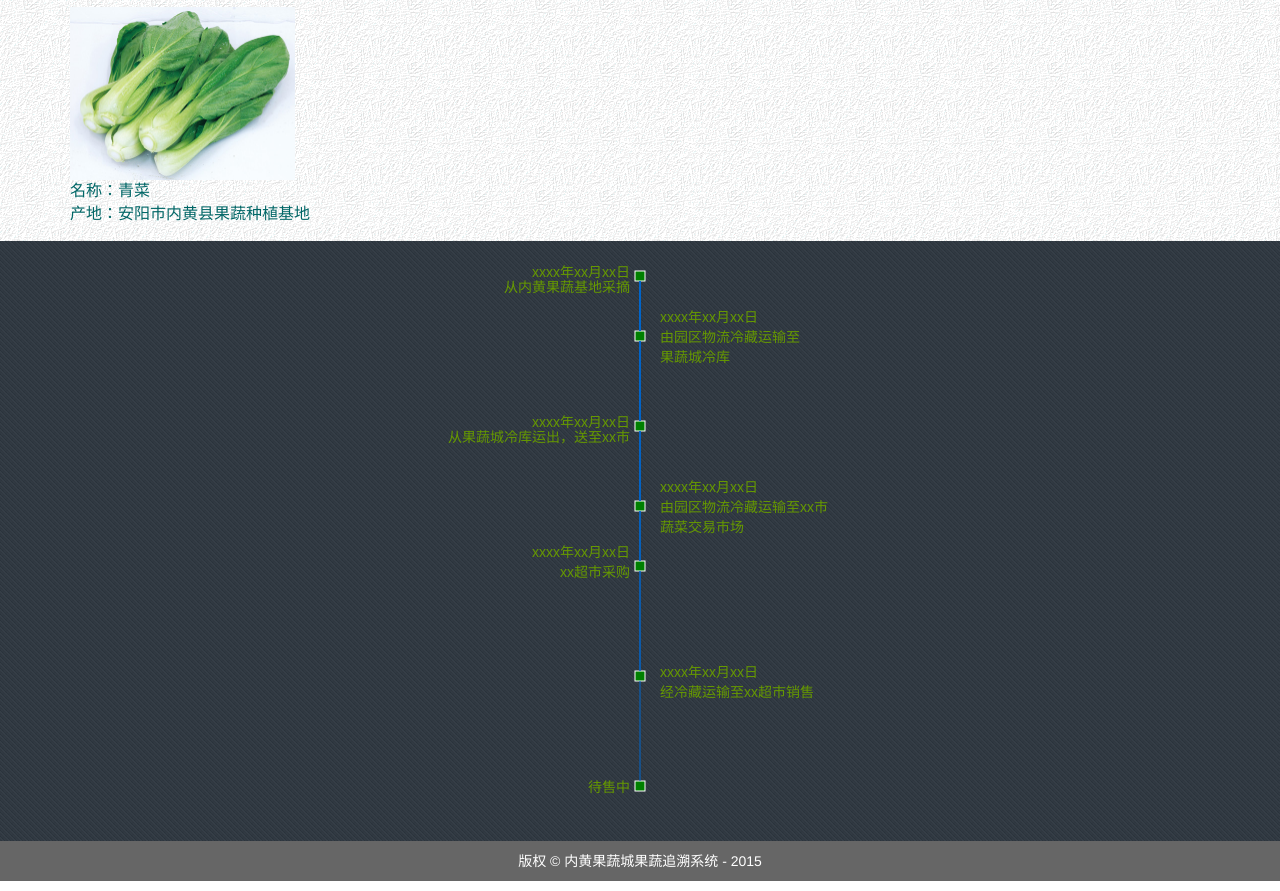
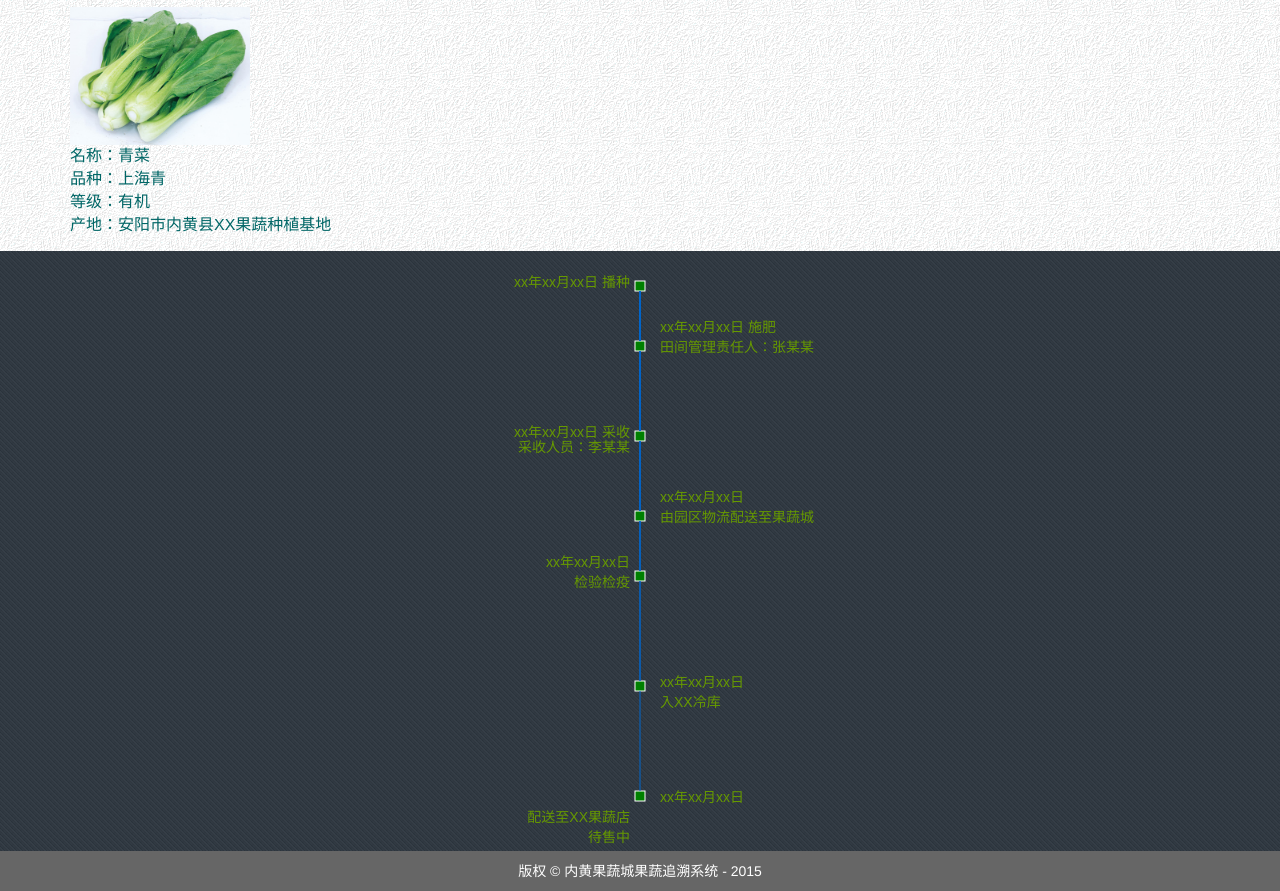
Before and after one commit to zzuwzj/QRCodeDemo, a plain HTML site: page demo.html in a window 1280 px wide. Shown: the part 53-944 px from the top of the page. Drawn offline with nearby package versions, Linux system fonts and the light colour scheme.

Commit message:
update demo

```diff
--- a/demo.html
+++ b/demo.html
@@ -50,7 +50,9 @@
         <div class="container">
             <img class="mainImg" src="images/qingcai.jpg" />
             <p>名称：青菜</br>
-                产地：安阳市内黄县果蔬种植基地</p>
+                品种：上海青</br>
+                等级：有机</br>
+                产地：安阳市内黄县XX果蔬种植基地</p>
         </div>
     </div>
 
--- a/javascripts/demo.js
+++ b/javascripts/demo.js
@@ -24,21 +24,29 @@ function init() {
   drawLine('track-info', midx, 330, midx, 430);
   drawLine('track-info', midx, 440, midx, 540);
 
-  drawText('track-info', midx + halfRectW, 25, true, 'xxxx年xx月xx日');
-  drawText('track-info', midx + halfRectW, 40, true, '从内黄果蔬基地采摘');
-  drawText('track-info', midx + halfRectW, 70, false, 'xxxx年xx月xx日');
-  drawText('track-info', midx + halfRectW, 90, false, '由园区物流冷藏运输至');
-  drawText('track-info', midx + halfRectW, 110, false, '果蔬城冷库');
-  drawText('track-info', midx + halfRectW, 175, true, 'xxxx年xx月xx日');
-  drawText('track-info', midx + halfRectW, 190, true, '从果蔬城冷库运出，送至xx市');
-  drawText('track-info', midx + halfRectW, 240, false, 'xxxx年xx月xx日');
-  drawText('track-info', midx + halfRectW, 260, false, '由园区物流冷藏运输至xx市');
-  drawText('track-info', midx + halfRectW, 280, false, '蔬菜交易市场');
-  drawText('track-info', midx + halfRectW, 305, true, 'xxxx年xx月xx日');
-  drawText('track-info', midx + halfRectW, 325, true, 'xx超市采购');
-  drawText('track-info', midx + halfRectW, 425, false, 'xxxx年xx月xx日');
-  drawText('track-info', midx + halfRectW, 445, false, '经冷藏运输至xx超市销售');
-  drawText('track-info', midx + halfRectW, 540, true, '待售中');
+  drawText('track-info', midx + halfRectW, 25, true, 'xx年xx月xx日 播种');
+  // drawText('track-info', midx + halfRectW, 40, true, '播种');
+
+  drawText('track-info', midx + halfRectW, 70, false, 'xx年xx月xx日 施肥');
+  drawText('track-info', midx + halfRectW, 90, false, '田间管理责任人：张某某');
+  // drawText('track-info', midx + halfRectW, 110, false, '果蔬城冷库');
+
+  drawText('track-info', midx + halfRectW, 175, true, 'xx年xx月xx日 采收');
+  drawText('track-info', midx + halfRectW, 190, true, '采收人员：李某某');
+
+  drawText('track-info', midx + halfRectW, 240, false, 'xx年xx月xx日');
+  drawText('track-info', midx + halfRectW, 260, false, '由园区物流配送至果蔬城');
+  // drawText('track-info', midx + halfRectW, 280, false, '蔬菜交易市场');
+
+  drawText('track-info', midx + halfRectW, 305, true, 'xx年xx月xx日');
+  drawText('track-info', midx + halfRectW, 325, true, '检验检疫');
+
+  drawText('track-info', midx + halfRectW, 425, false, 'xx年xx月xx日');
+  drawText('track-info', midx + halfRectW, 445, false, '入XX冷库');
+
+  drawText('track-info', midx + halfRectW, 540, false, 'xx年xx月xx日');
+  drawText('track-info', midx + halfRectW, 560, true, '配送至XX果蔬店');
+  drawText('track-info', midx + halfRectW, 580, true, '待售中');
 }
 
 function initCanvas(id, width, height) {
--- a/stylesheets/demo.css
+++ b/stylesheets/demo.css
@@ -50,6 +50,6 @@ footer {
     padding: 0;
 }
 .mainImg {
-    width: 225px;
-    height: 173px;
+    width: 180px;
+    height: 138px;
 }
```
